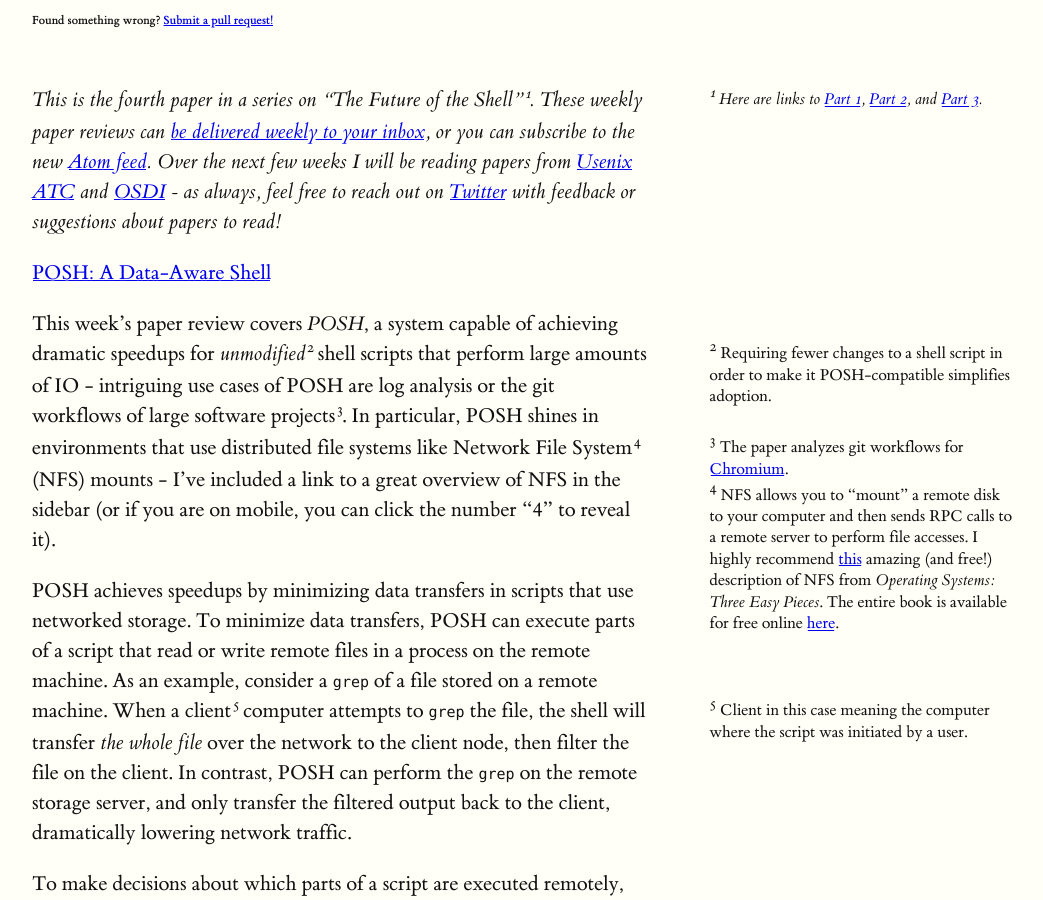
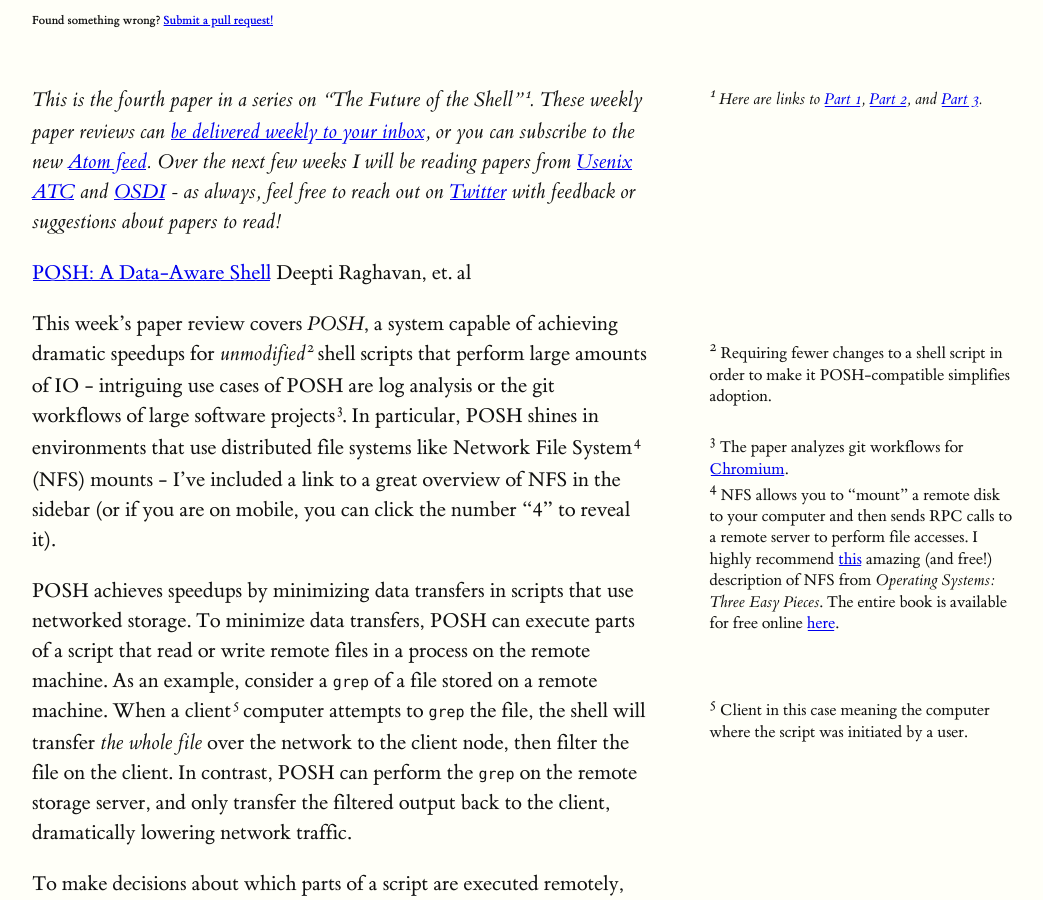
Before and after one commit to mlerner/mlerner.github.io, a Jekyll site: the page built from _posts/2021-08-07-posh-a-data-aware-shell.md, in a window 1280 px wide and 900 px high, scrolled down 348 px. Shown: the whole window, without its empty margins (128-1171 px from the left). Built offline with Jekyll 4.4.1, drawn with Linux system fonts in a browser that asks for light colours.

```diff
--- a/_posts/2021-08-07-posh-a-data-aware-shell.md
+++ b/_posts/2021-08-07-posh-a-data-aware-shell.md
@@ -6,7 +6,7 @@ categories:
 
 _This is the fourth paper in a series on “The Future of the Shell"{% sidenote 'series' "Here are links to [Part 1](/2021/07/14/unix-shell-programming-the-next-50-years.html), [Part 2](/2021/07/24/from-laptop-to-lambda-outsourcing-everyday-jobs-to-thousands-of-transient-functional-containers.html), and [Part 3](/2021/07/31/pash-light-touch-data-parallel-shell-processing.html)." %}. These weekly paper reviews can [be delivered weekly to your inbox](https://tinyletter.com/micahlerner/), or you can subscribe to the new [Atom feed](https://www.micahlerner.com/feed.xml). Over the next few weeks I will be reading papers from [Usenix ATC](https://www.usenix.org/conference/atc21) and [OSDI](https://www.usenix.org/conference/osdi21) - as always, feel free to reach out on [Twitter](https://twitter.com/micahlerner) with feedback or suggestions about papers to read!_
 
-[POSH: A Data-Aware Shell](https://www.usenix.org/conference/atc20/presentation/raghavan)
+[POSH: A Data-Aware Shell](https://www.usenix.org/conference/atc20/presentation/raghavan) Deepti Raghavan, et. al
 
 This week's paper review covers _POSH_, a system capable of achieving dramatic speedups for _unmodified_{% sidenote 'adoption' "Requiring fewer changes to a shell script in order to make it POSH-compatible simplifies adoption." %} shell scripts that perform large amounts of IO - intriguing use cases of POSH are log analysis or the git workflows of large software projects{% sidenote 'git' 'The paper analyzes git workflows for [Chromium](https://github.com/chromium/chromium).'%}. In particular, POSH shines in environments that use distributed file systems like Network File System{% sidenote 'nfs' 'NFS allows you to "mount" a remote disk to your computer and then sends RPC calls to a remote server to perform file accesses. I highly recommend [this](https://pages.cs.wisc.edu/~remzi/OSTEP/dist-nfs.pdf) amazing (and free!) description of NFS from _Operating Systems: Three Easy Pieces_. The entire book is available for free online [here](https://pages.cs.wisc.edu/~remzi/OSTEP/). ' %} (NFS) mounts - I've included a link to a great overview of NFS in the sidebar (or if you are on mobile, you can click the number "4" to reveal it).
 
```
